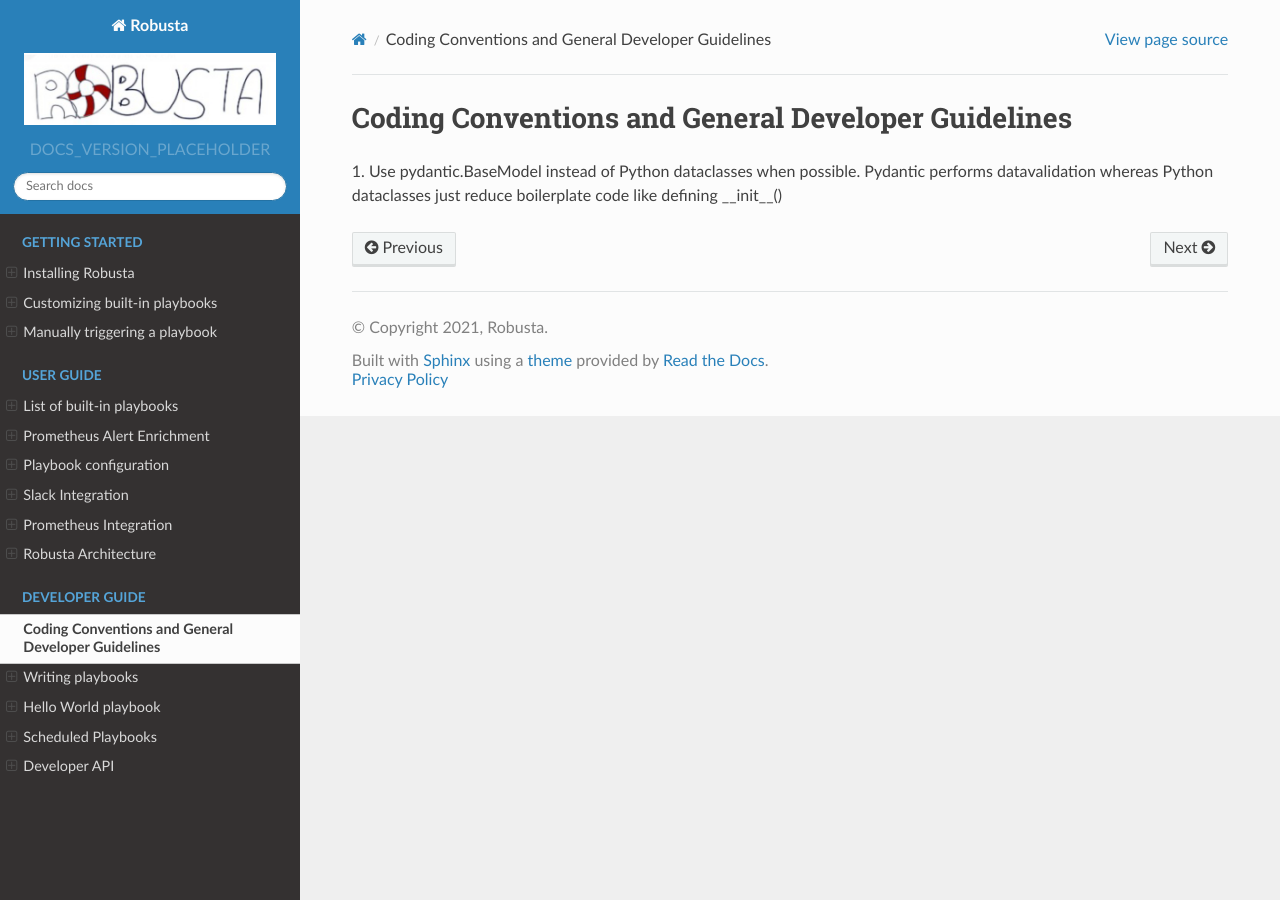
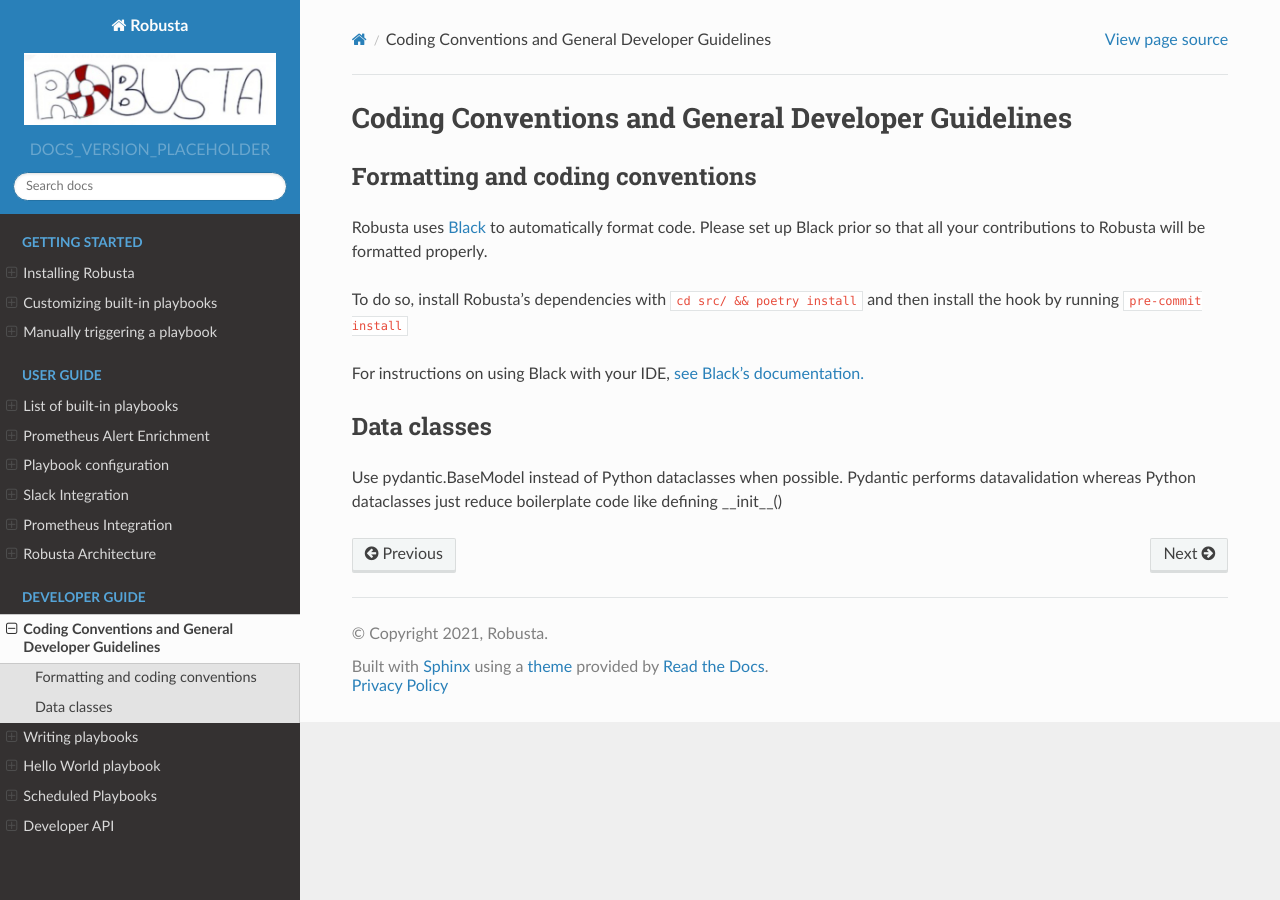
Before and after one commit to robusta-dev/robusta, a Sphinx documentation site: the page built from docs/developer-guide/general-guidelines.rst, in a window 1280 px wide. Built offline with Sphinx 7.4.7 and the Read the Docs theme 2.0.0, drawn with Linux system fonts in a browser that asks for light colours.

Commit message:
add guidelines on using black

```diff
--- a/docs/developer-guide/general-guidelines.rst
+++ b/docs/developer-guide/general-guidelines.rst
@@ -1,5 +1,16 @@
 Coding Conventions and General Developer Guidelines
 ###################################################
 
-1. Use pydantic.BaseModel instead of Python dataclasses when possible. Pydantic performs datavalidation whereas Python
+Formatting and coding conventions
+------------------------------------
+Robusta uses `Black <https://github.com/psf/black>`_ to automatically format code. Please set up Black prior so that all
+your contributions to Robusta will be formatted properly.
+
+To do so, install Robusta's dependencies with ``cd src/ && poetry install`` and then install the hook by running ``pre-commit install``
+
+For instructions on using Black with your IDE, `see Black's documentation. <https://black.readthedocs.io/en/stable/integrations/editors.html>`_
+
+Data classes
+-------------------------------------
+Use pydantic.BaseModel instead of Python dataclasses when possible. Pydantic performs datavalidation whereas Python
 dataclasses just reduce boilerplate code like defining __init__()
```
